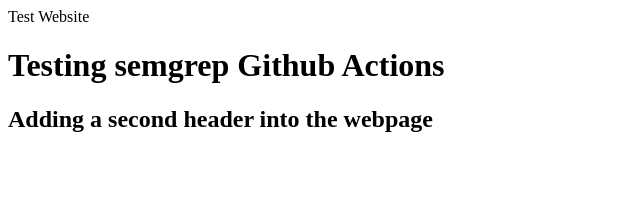
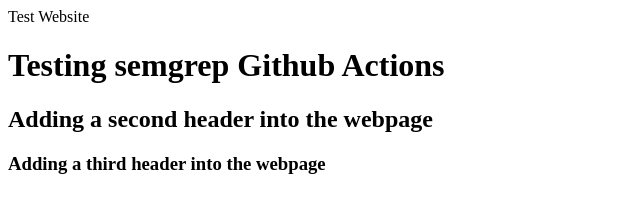
Before and after one commit to umeshsah6342/semgrepScan, a plain HTML site: page index.html in a window 1280 px wide. Shown: the whole page, without its empty margins (0-640 px from the left). Drawn offline with Linux system fonts and the light colour scheme.

Commit message:
Update index.html with third header

```diff
--- a/index.html
+++ b/index.html
@@ -3,5 +3,6 @@
   <body>
     <h1>Testing semgrep Github Actions</h1>
     <h2>Adding a second header into the webpage</h2>
+    <h3>Adding a third header into the webpage</h3>
   </body>
 </html>
```
